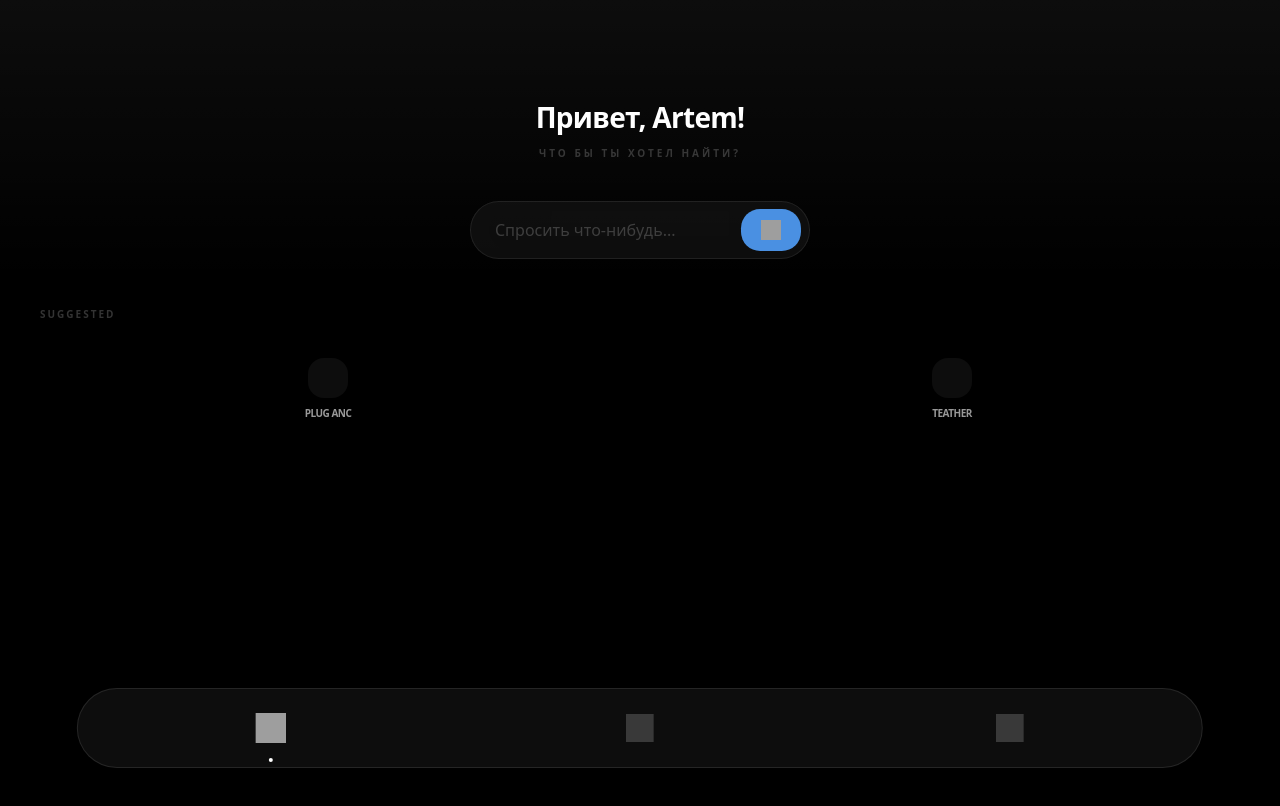
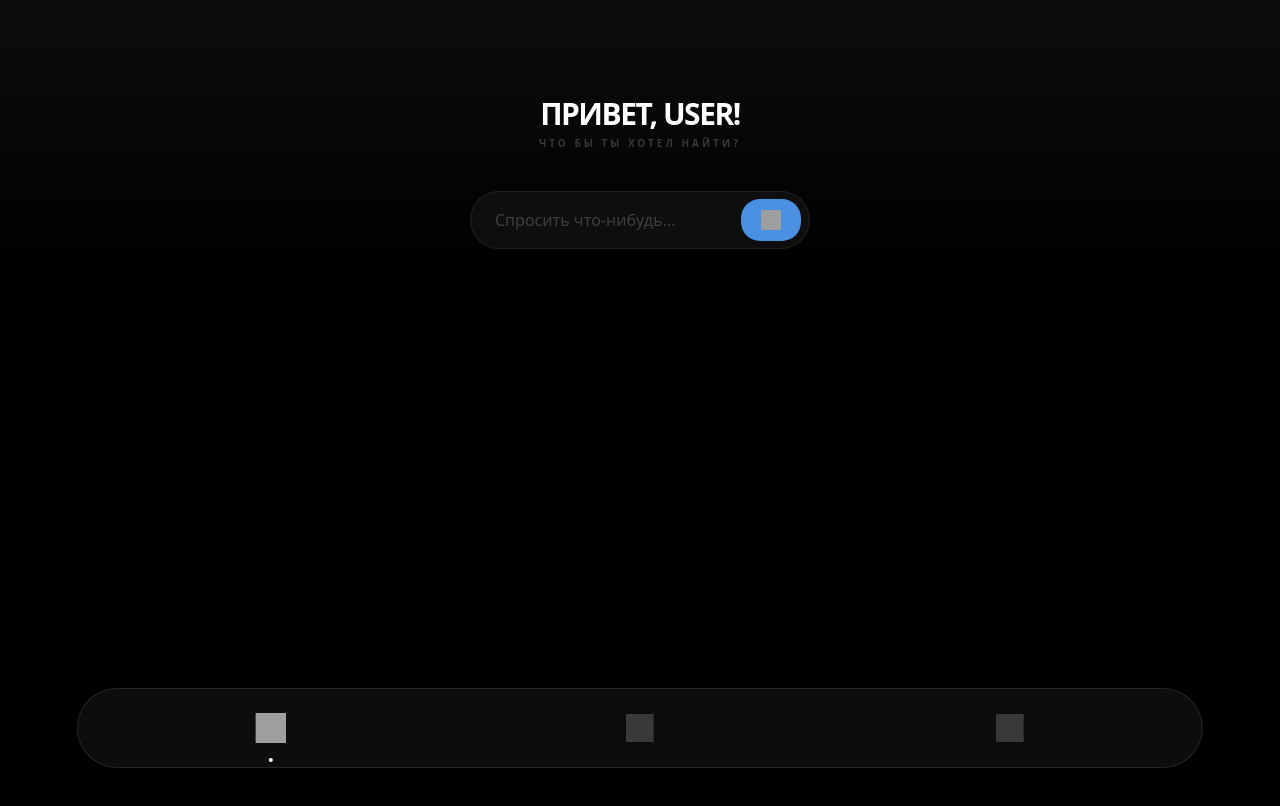
Before and after one commit to fugu70539/PluginBox, a Next.js app: page / in a window 1280 px wide. Shown: the top 806 px of the page. Built offline with nearby package versions, Linux system fonts and the light colour scheme; grey boxes are pictures that could not be loaded.

Commit message:
Update Hub.tsx

```diff
--- a/src/components/views/Hub.tsx
+++ b/src/components/views/Hub.tsx
@@ -1,27 +1,16 @@
 "use client";
-
 import { useEffect, useState } from "react";
 import { motion } from "framer-motion";
 import { SearchInput } from "../ui/SearchInput";
 
 export default function Hub() {
-  const [userName, setUserName] = useState("Artem");
+  const [userName, setUserName] = useState("User");
 
   useEffect(() => {
-    // Безопасно получаем объект Telegram WebApp
-    const tg = (window as any).Telegram?.WebApp;
-
-    if (tg) {
-      // Сообщаем Telegram, что приложение готово
+    if (typeof window !== "undefined" && window.Telegram?.WebApp) {
+      const tg = window.Telegram.WebApp;
       tg.ready();
-      // Расширяем Mini App на весь экран
-      tg.expand();
-
-      // Берем имя пользователя из API Telegram
-      const firstName = tg.initDataUnsafe?.user?.first_name;
-      if (firstName) {
-        setUserName(firstName);
-      }
+      setUserName(tg.initDataUnsafe.user?.first_name || "Artem");
     }
   }, []);
 
@@ -32,36 +21,15 @@ export default function Hub() {
       className="min-h-screen space-bg px-6 pt-24"
     >
       <header className="flex flex-col items-center justify-center text-center mb-10">
-        {/* Заголовок: средний жирный текст */}
-        <h1 className="text-[28px] font-bold tracking-tight mb-2">
+        <h1 className="text-3xl font-black uppercase tracking-tighter mb-1">
           Привет, {userName}!
         </h1>
-
-        {/* Подзаголовок: мелкий капс с разрядкой */}
         <p className="text-white/20 text-[10px] font-black uppercase tracking-[0.3em]">
           Что бы ты хотел найти?
         </p>
       </header>
 
-      {/* Поисковая строка с кнопкой и иконкой SendToAi */}
       <SearchInput />
-
-      {/* Сетка Suggested (заглушка в твоем стиле) */}
-      <div className="mt-12">
-        <h2 className="text-white/20 text-[10px] font-bold uppercase tracking-[0.2em] mb-4 ml-4">
-          Suggested
-        </h2>
-        <div className="grid grid-cols-2 gap-4 pb-10">
-          <div className="glass-ios rounded-[2.2rem] p-6 flex flex-col items-center py-5 transition-transform active:scale-95">
-            <div className="w-10 h-10 bg-white/5 rounded-2xl mb-2" />
-            <span className="text-[10px] font-bold uppercase tracking-tighter opacity-60">Plug anc</span>
-          </div>
-          <div className="glass-ios rounded-[2.2rem] p-6 flex flex-col items-center py-5 transition-transform active:scale-95">
-            <div className="w-10 h-10 bg-white/5 rounded-2xl mb-2" />
-            <span className="text-[10px] font-bold uppercase tracking-tighter opacity-60">Teather</span>
-          </div>
-        </div>
-      </div>
     </motion.div>
   );
 }
```
